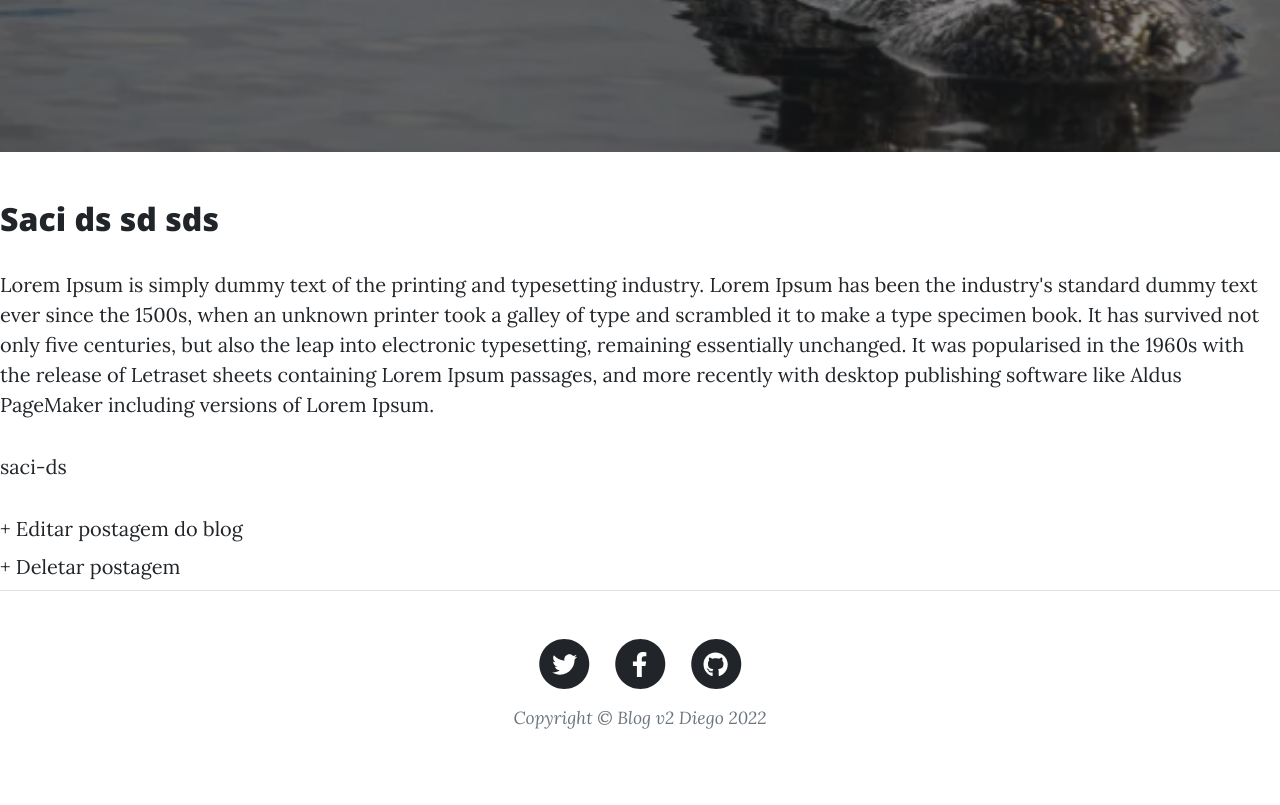
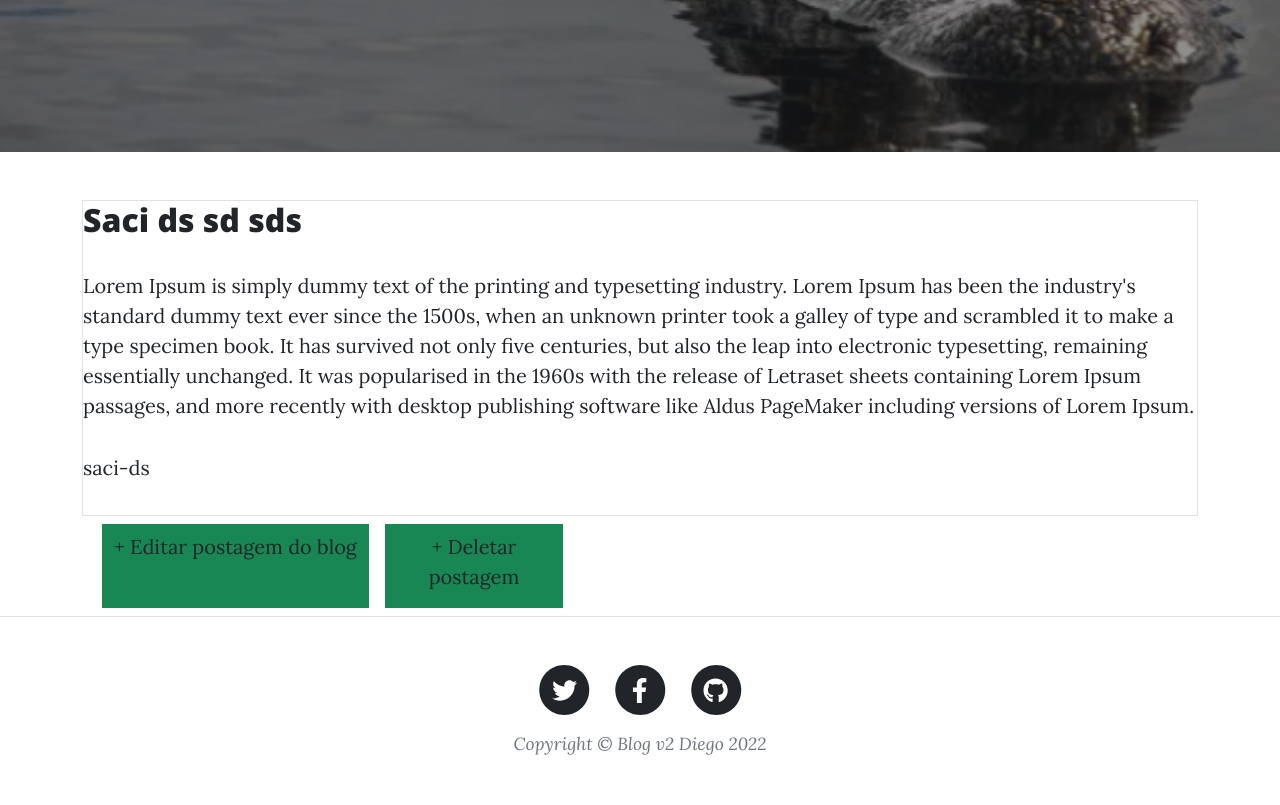
Before and after one commit to dcarll/blog_v2, a Django app: a page that uses blog/templates/blog/post_detail.html in a window 1280 px wide. Shown: the part 407-1212 px from the top of the page. Before the commit the page ends 1136 px from the top, so only its background shows below. Run offline with Django 4.2, Linux system fonts and the light colour scheme; data comes from the database, SQL or seed files in the repository; both versions use the stored data as it was after the commit; some libraries are stand-ins or nearby versions.

Commit message:
template estilizados

```diff
--- a/blog/templates/blog/post_detail.html
+++ b/blog/templates/blog/post_detail.html
@@ -5,6 +5,7 @@
 {% endblock title %}
 
 {% block content %}
+<div class="container justify-content-center">
 	{% if messages %}
 		<ul class="messages">
 			{% for message in messages %}
@@ -12,13 +13,16 @@
 			{% endfor %}
 		</ul>
 	{% endif %}
- 	<div class="post-entry">
+ 	<div class="post-entry border">
  		<h2>{{ postagem.titulo}}</h2>
  		<p>{{postagem.conteudo}}</p>
 		 <p>{{postagem.slug}}</p>
  	</div>
-	<a href="{{ postagem.get_absolute_url_update }}">+ Editar postagem do blog<h3></h3></a>
-	<a href="{{ postagem.get_absolute_url_delete }}">+ Deletar postagem<h3></h3></a>
+	<div class="container row d-flex flex-wrap align-content-center">
 
+			<a class="col-3 bg-success p-2 m-2 text-center" href="{{ postagem.get_absolute_url_update }}">+ Editar postagem do blog<h3></h3></a>
+			<a class="col-2 bg-success p-2 m-2 text-center" href="{{ postagem.get_absolute_url_delete }}">+ Deletar postagem<h3></h3></a>
 
+	</div>
+</div>
 {% endblock content %}
--- a/blog/templates/blog/post_new.html
+++ b/blog/templates/blog/post_new.html
@@ -10,14 +10,15 @@
 <div class="container justify-content-center">
     <div class="card">
         <div class="card-header">
-            <h1>Nova postagem</h1>
+            <h1 class="">Nova postagem</h1>
         </div>
         <div class="card-body">
             <form action="" method="post">
                 <div class="form-group">
                     {% csrf_token %}
                     <!--{{ form.as_p}}-->
-                    {{ form|bootstrap }}
+                    <!--{{ form|bootstrap }}-->
+                    {{ form|bootstrap_horizontal:'col-lg-1' }}
                     <input type="submit" value="Salvar">
                 </div>
             </form>
```
Also changed, not shown: blog/templates/blog/post_delete.html (+9 -6 lines), blog/templates/blog/post_edit.html (+15 -12 lines), db.sqlite3.
